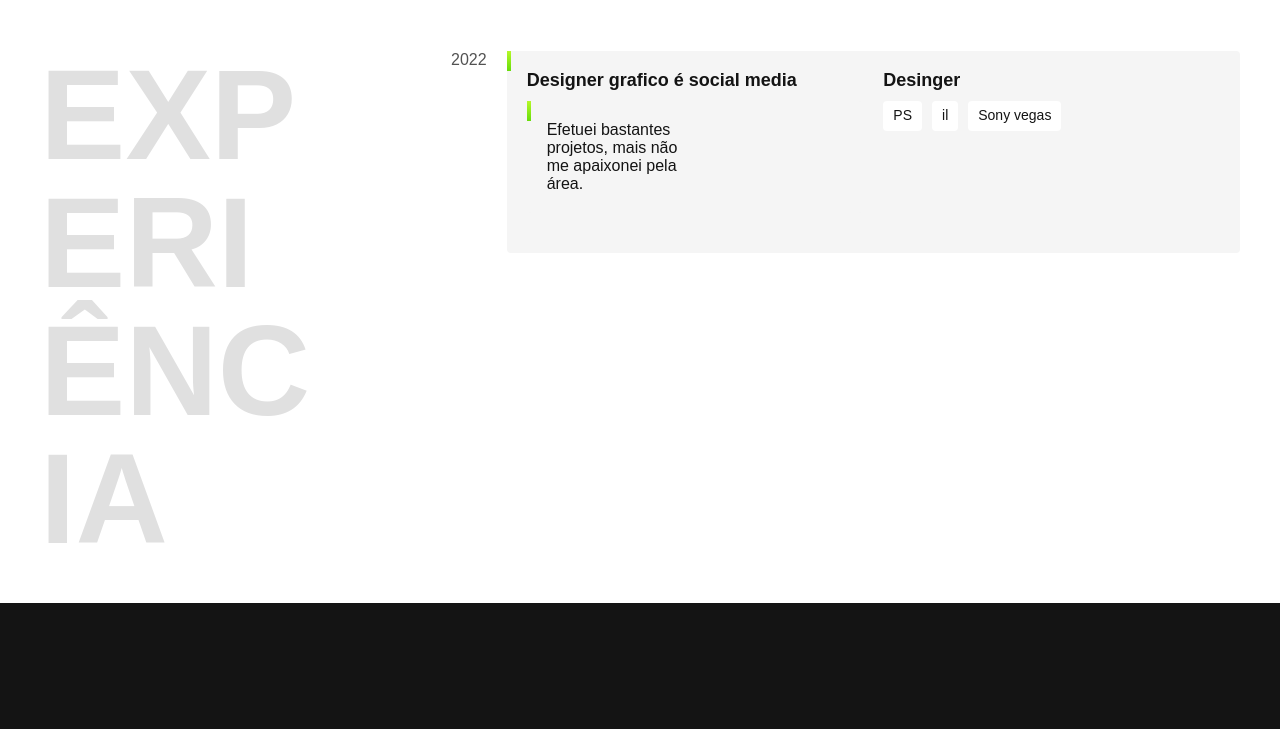
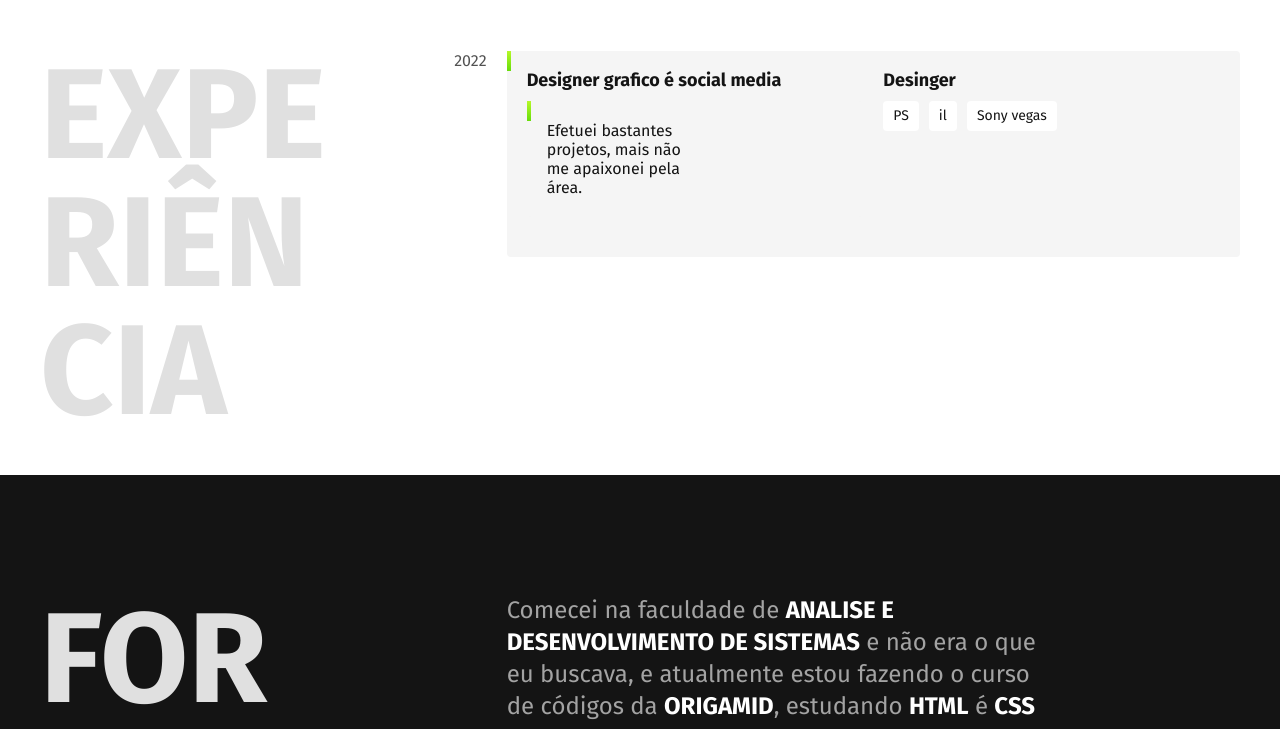
Before and after one commit to GuiSamos/GuiSamos.github.io, a plain HTML site: page index.html in a window 1280 px wide. Shown: the part 1146-1875 px from the top of the page. Drawn offline with Linux system fonts and the light colour scheme.

Commit message:
google fonts

```diff
--- a/index.html
+++ b/index.html
@@ -10,6 +10,9 @@
     Localizado em Belo Horizonte">
     <link rel="stylesheet" href="./css/style.css">
     <link rel="icon" href="./favicon.svg" type="image/svg+xml">
+    <link rel="preconnect" href="https://fonts.googleapis.com">
+    <link rel="preconnect" href="https://fonts.gstatic.com" crossorigin>
+    <link href="https://fonts.googleapis.com/css2?family=Fira+Sans:wght@400;700&family=Nunito:ital,wght@0,200;0,400;0,700;1,400&display=swap" rel="stylesheet">
 </head>
 
 <body>
```
